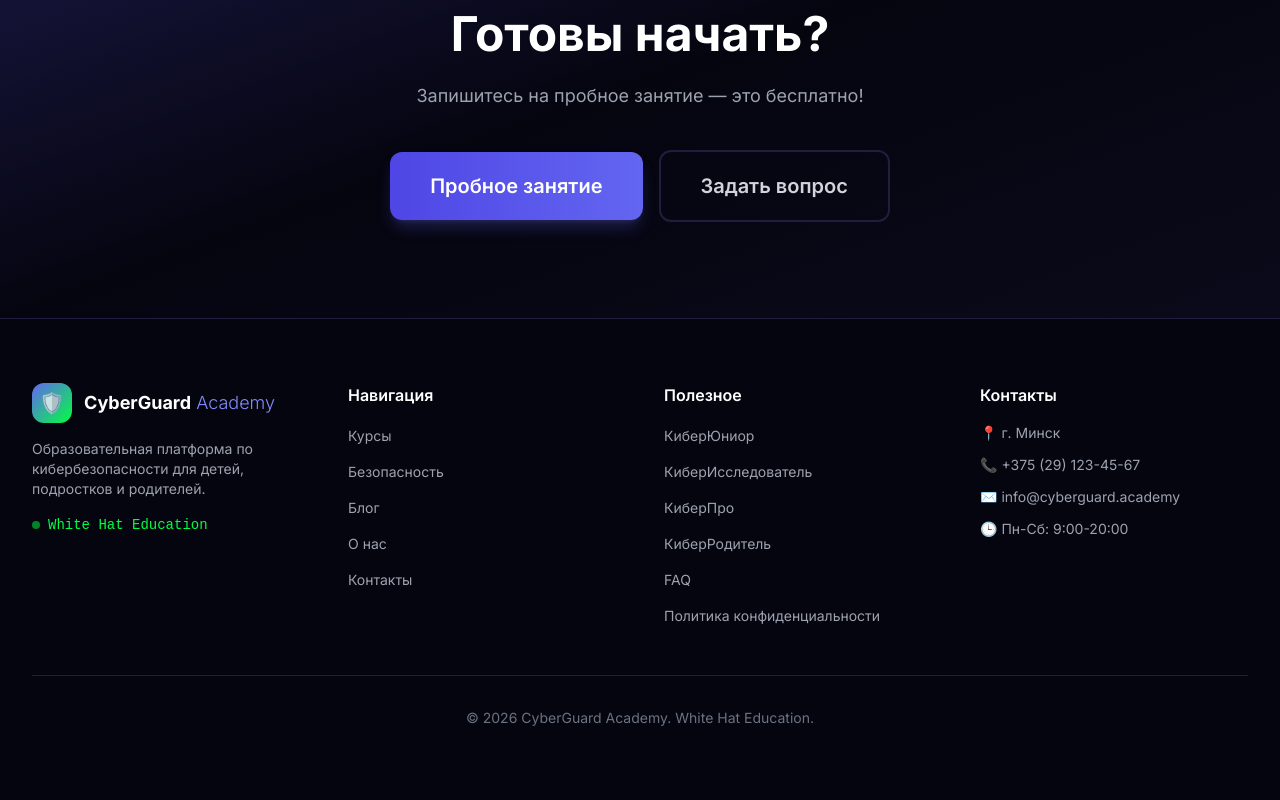
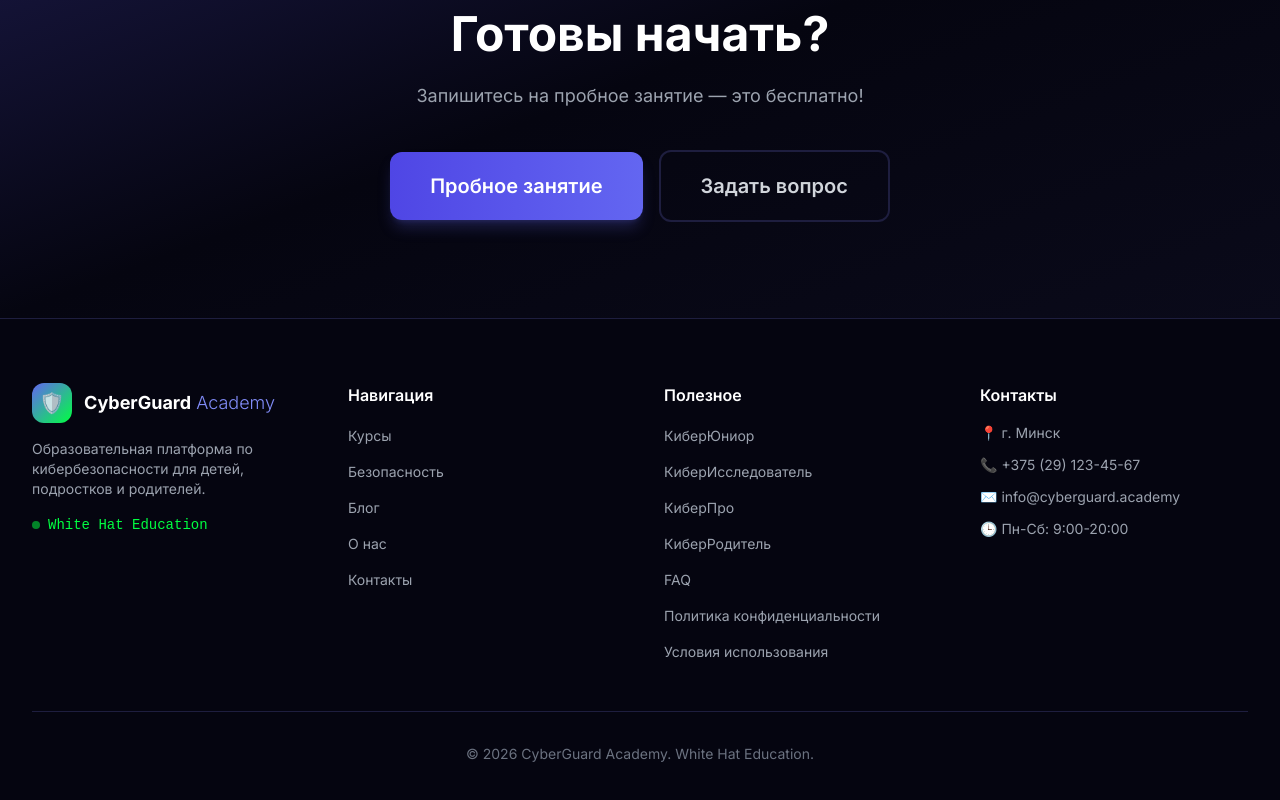
Before and after one commit to mam37bez/cyberguard-academy, a Next.js app: page / in a window 1280 px wide. Shown: the part 6390-7190 px from the top of the page. Built offline with nearby package versions, Linux system fonts and the light colour scheme.

Commit message:
Add terms link to footer

```diff
--- a/src/components/layout/Footer.tsx
+++ b/src/components/layout/Footer.tsx
@@ -103,6 +103,11 @@ export function Footer() {
                   Политика конфиденциальности
                 </Link>
               </li>
+              <li>
+                <Link href="/terms" className="text-gray-400 hover:text-white text-sm">
+                  Условия использования
+                </Link>
+              </li>
             </ul>
           </div>
 
```
